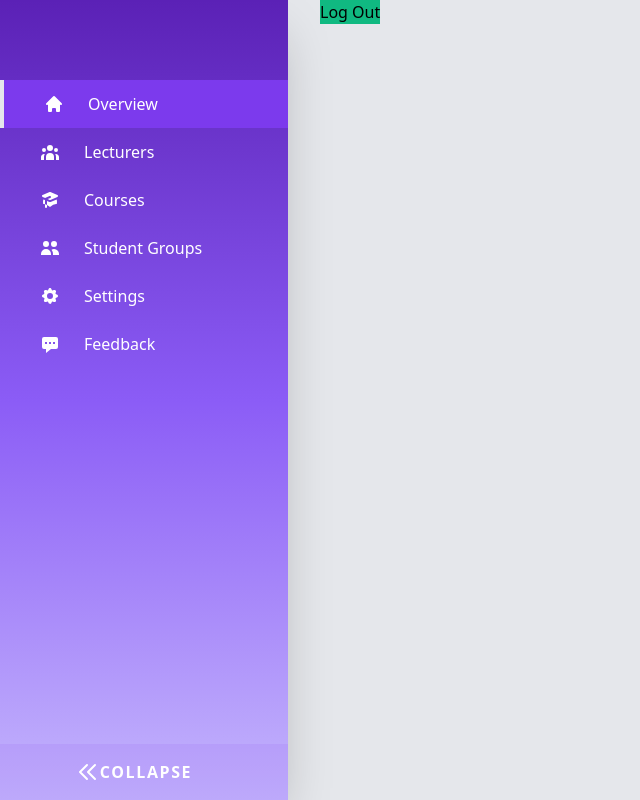
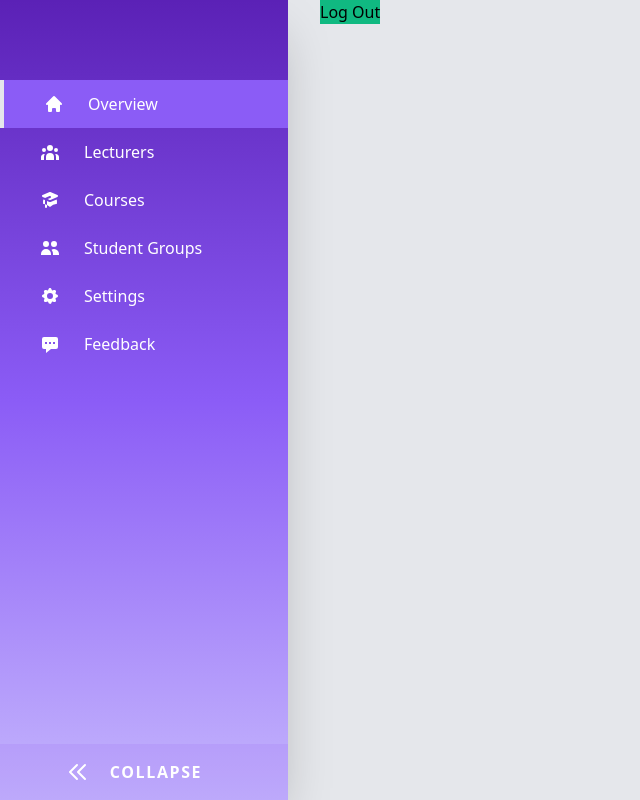
Before and after one commit to knotuteye/kronos-live, a React (Create React App) app: page /dashboard in a window 1280 px wide. Shown: the whole page, without its empty margins (0-640 px from the left). Built offline with nearby package versions, Linux system fonts and the light colour scheme; no server answers; sample sign-in values are in the browser's storage.

Commit message:
added ml-5 on !isCollapsed

```diff
--- a/src/components/Sidebar.js
+++ b/src/components/Sidebar.js
@@ -16,9 +16,10 @@ export default function Sidebar({ menuMapArray }) {
             title={menuItem.name}
             to={menuItem.path}
             key={menuItem.path}
-            className={`flex h-12 items-center ${
+            className={`flex h-12 items-center bg-purple-500 hover:bg-purple-600 ${
               isCollapsed ? "justify-center" : "px-10"
-            }  bg-purple-600 ${
+            }
+            ${
               document.location.hash === menuItem.path ||
               document.location.hash === menuItem.path.replace("#", "")
                 ? "bg-opacity-100 border-l-4"
@@ -44,7 +45,7 @@ export default function Sidebar({ menuMapArray }) {
       >
         <svg
           xmlns="http://www.w3.org/2000/svg"
-          className={`h-6 w-6 transform ${isCollapsed ? "rotate-180" : ""}`}
+          className={`h-6 w-6 transform ${isCollapsed ? "rotate-180" : "mr-5"}`}
           fill="none"
           viewBox="0 0 24 24"
           stroke="currentColor"
```
